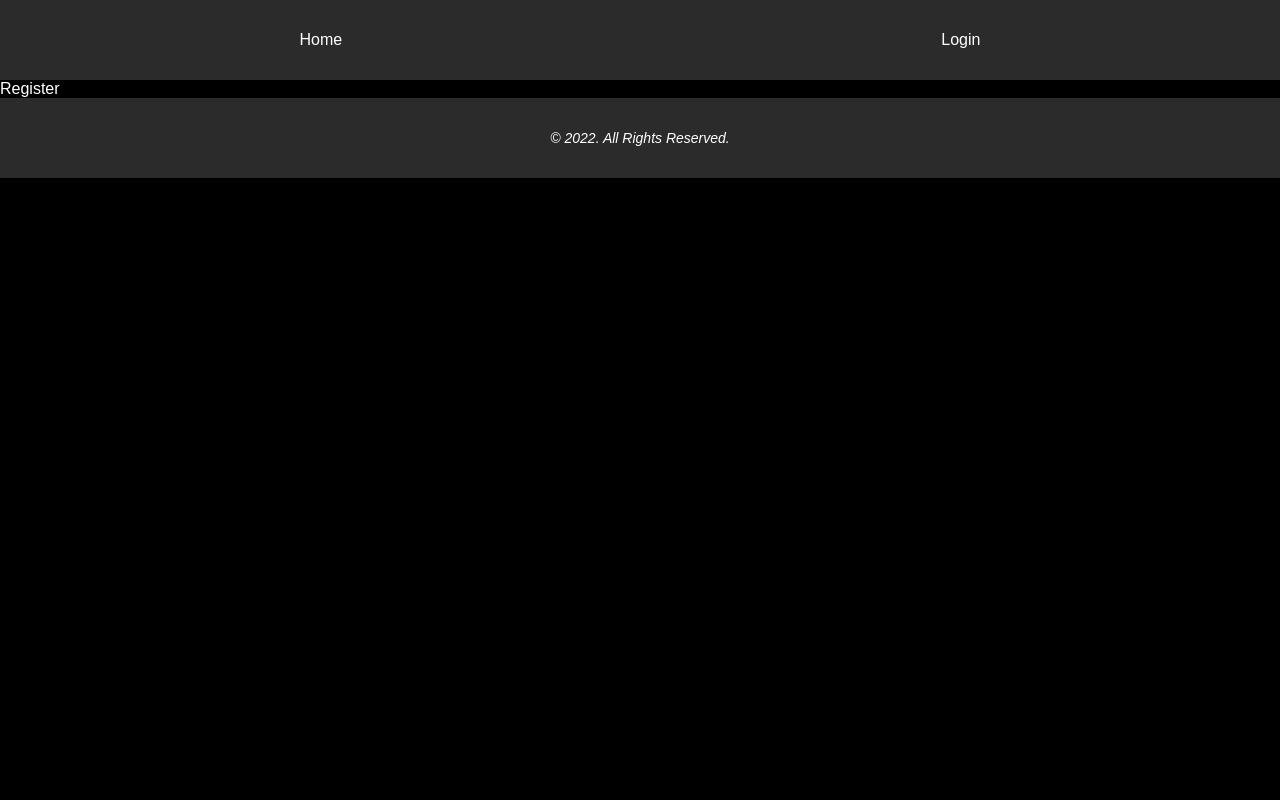
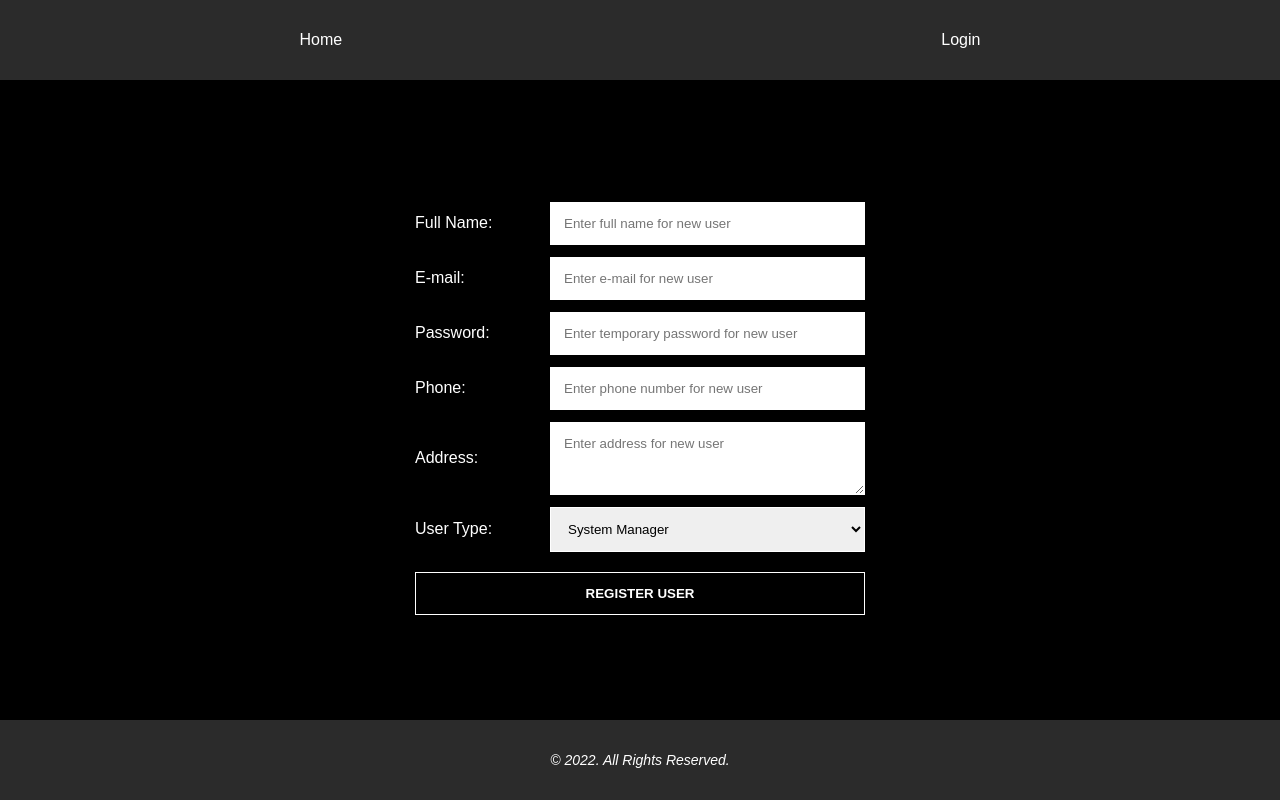
Before and after one commit to adarSonmez/blood-donation-system, a React (Create React App) app in the folder client/: page /register in a window 1280 px wide. Built offline with nearby package versions, Linux system fonts and the light colour scheme; no server answers.

Commit message:
Enabled system managers to register system users

```diff
--- a/client/src/data/userActions.js
+++ b/client/src/data/userActions.js
@@ -3,8 +3,11 @@ const userActions = {
     { link: 'Order Blood', to: '/order-blood' },
     { link: 'My Orders', to: '/my-orders' },
   ],
+  system_manager: [
+    { link: 'Register User', to: '/register' },
+    { link: 'Manage Orders', to: '/manage-orders' },
+  ],
   receptionist: [{ link: 'Donate Blood', to: '/donation' }],
-  system_manager: [{ link: 'Register User', to: '/register' }],
 };
 
 export default userActions;
--- a/client/src/pages/donation/Donation.jsx
+++ b/client/src/pages/donation/Donation.jsx
@@ -98,7 +98,7 @@ function Donation({ user }) {
       </form>
 
       <form className="donate-blood-form" onSubmit={donateBlood}>
-        <label form="ssn">SSN: </label>
+        <label htmlFor="ssn">SSN: </label>
         <input
           type="text"
           maxLength={11}
@@ -111,7 +111,7 @@ function Donation({ user }) {
           id="ssn"
         />
 
-        <label form="full-name">Full Name: </label>
+        <label htmlFor="full-name">Full Name: </label>
         <input
           type="text"
           name="name"
@@ -123,7 +123,7 @@ function Donation({ user }) {
           id="full-name"
         />
 
-        <label form="blood-type">Blood Type: </label>
+        <label htmlFor="blood-type">Blood Type: </label>
         <select
           name="blood_type"
           value={form2.blood_type}
@@ -139,7 +139,7 @@ function Donation({ user }) {
           ))}
         </select>
 
-        <label form="bank-address">Bank Address: </label>
+        <label htmlFor="bank-address">Bank Address: </label>
         <select
           name="bank_id"
           value={form2.bank_id}
--- a/client/src/pages/order-blood/OrderBlood.jsx
+++ b/client/src/pages/order-blood/OrderBlood.jsx
@@ -47,7 +47,7 @@ function OrderBlood({ user }) {
       <form className="order-blood-form" onSubmit={handleSubmit}>
         <h3>Order Blood</h3>
 
-        <label form="blood-type">Blood Type: </label>
+        <label htmlFor="blood-type">Blood Type: </label>
         <select
           name="blood_type"
           value={orderForm.blood_type}
@@ -62,7 +62,7 @@ function OrderBlood({ user }) {
           ))}
         </select>
 
-        <label form="amount">Amount (unit: 500ml): </label>
+        <label htmlFor="amount">Amount (unit: 500ml): </label>
         <input
           type="number"
           name="amount"
--- a/client/src/pages/register/Register.css
+++ b/client/src/pages/register/Register.css
@@ -0,0 +1,49 @@
+.register-page form {
+  margin: auto;
+  max-width: 450px;
+  width: 100%;
+}
+
+.register-page input,
+select,
+option,
+textarea {
+  color: black;
+  padding: 13px;
+  border: 1px solid rgb(255, 255, 255);
+  outline: none;
+}
+
+.register-page label {
+  display: flex;
+  align-items: center;
+}
+
+.register-page button:hover {
+  background-color: rgb(170, 0, 0);
+  color: white;
+}
+
+.register-user-form {
+  display: grid;
+  row-gap: 12px;
+  grid-template-columns: 30% 70%;
+}
+
+.register-user-form button {
+  grid-column-start: 1;
+  grid-column-end: 3;
+  width: 100%;
+}
+
+@media only screen and (max-width: 500px) {
+  .register-user-form {
+    grid-template-columns: 100%;
+  }
+
+  .register-user-form button {
+    grid-column-start: 1;
+    grid-column-end: 2;
+    width: 100%;
+  }
+}
--- a/client/src/pages/register/Register.jsx
+++ b/client/src/pages/register/Register.jsx
@@ -1,5 +1,120 @@
+import { useState } from 'react';
+import { register } from '../../api/users.api';
+import './Register.css';
+
 function Register() {
-  return <div>Register</div>;
+  const [form, setForm] = useState({
+    full_name: '',
+    e_mail: '',
+    password: '',
+    phone: '',
+    address: '',
+    user_type: 'System manager',
+  });
+
+  const handleChange = (event) => {
+    let name = event.target.name;
+    let value = event.target.value;
+
+    setForm({
+      ...form,
+      [name]: value,
+    });
+  };
+
+  const handleSubmit = (e) => {
+    e.preventDefault();
+    register(form)
+      .then((res) => {
+        if (res.data.success) alert('Successfully registered!');
+        else alert('This e-mail is already registered!');
+      })
+      .catch((err) => console.error(err));
+  };
+
+  return (
+    <main className="register-page">
+      <form className="register-user-form" onSubmit={handleSubmit}>
+        <label htmlFor="full_name">Full Name: </label>
+        <input
+          type="text"
+          maxLength={64}
+          name="full_name"
+          placeholder="Enter full name for new user"
+          value={form.full_name}
+          onChange={handleChange}
+          required
+          id="full_name"
+        />
+
+        <label htmlFor="e_mail">E-mail: </label>
+        <input
+          type="email"
+          name="e_mail"
+          placeholder="Enter e-mail for new user"
+          value={form.e_mail}
+          onChange={handleChange}
+          required
+          id="e_mail"
+        />
+
+        <label htmlFor="password">Password: </label>
+        <input
+          type="password"
+          name="password"
+          placeholder="Enter temporary password for new user"
+          value={form.password}
+          onChange={handleChange}
+          required
+          id="password"
+        />
+
+        <label htmlFor="phone">Phone: </label>
+        <input
+          type="tel"
+          maxLength={11}
+          name="phone"
+          placeholder="Enter phone number for new user"
+          value={form.phone}
+          onChange={handleChange}
+          required
+          id="phone"
+        />
+
+        <label htmlFor="address">Address: </label>
+        <textarea
+          name="address"
+          rows={3}
+          placeholder="Enter address for new user"
+          value={form.address}
+          onChange={handleChange}
+          required
+          id="address"
+        />
+
+        <label htmlFor="user_type">User Type: </label>
+        <select
+          name="user_type"
+          value={form.user_type}
+          onChange={handleChange}
+          id="user_type"
+          required
+        >
+          <option key={0} value={'system_manager'}>
+            System Manager
+          </option>
+          <option key={1} value={'receptionist'}>
+            Receptionist
+          </option>
+          <option key={2} value={'hospital'}>
+            Hospital
+          </option>
+        </select>
+
+        <button type="submit">Register User</button>
+      </form>
+    </main>
+  );
 }
 
 export default Register;
```
Also changed, not shown: 2 other files (tests, documents, lock files or other folders).
